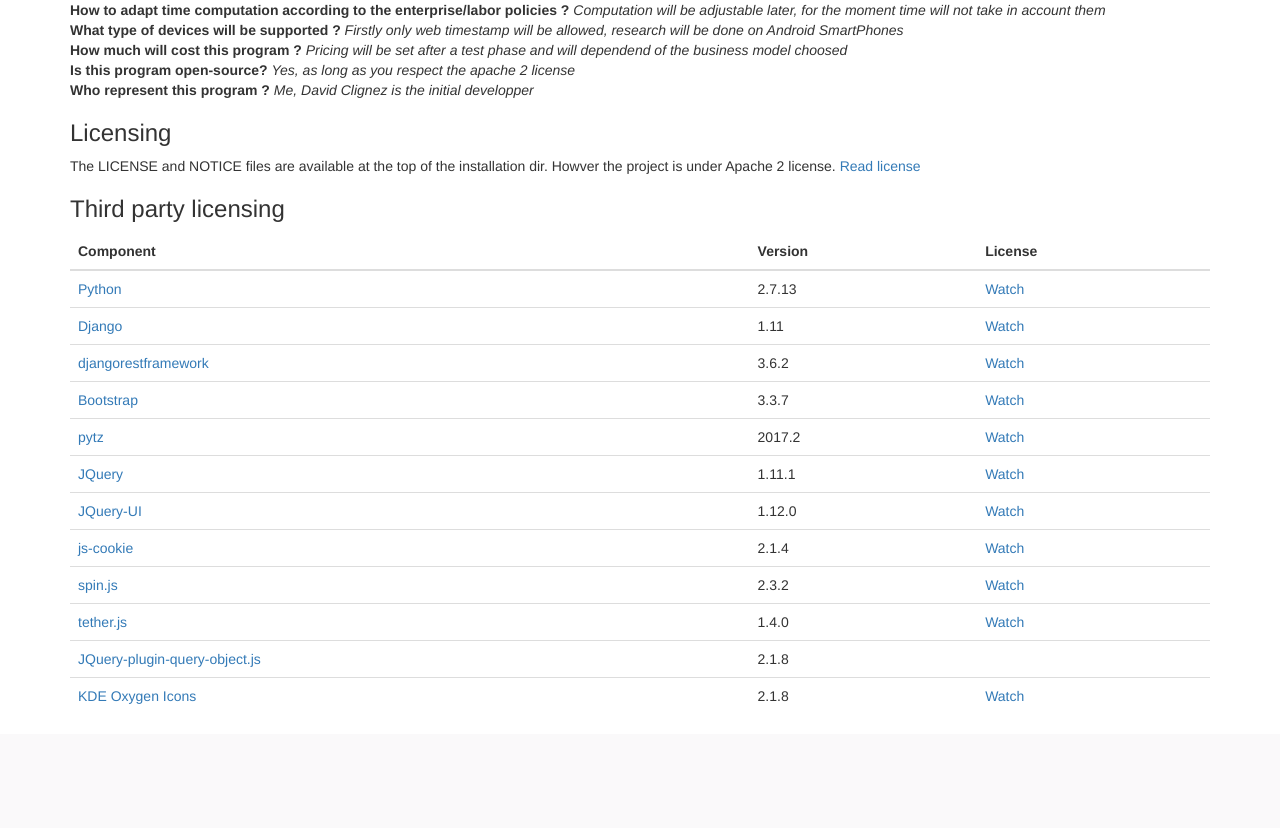
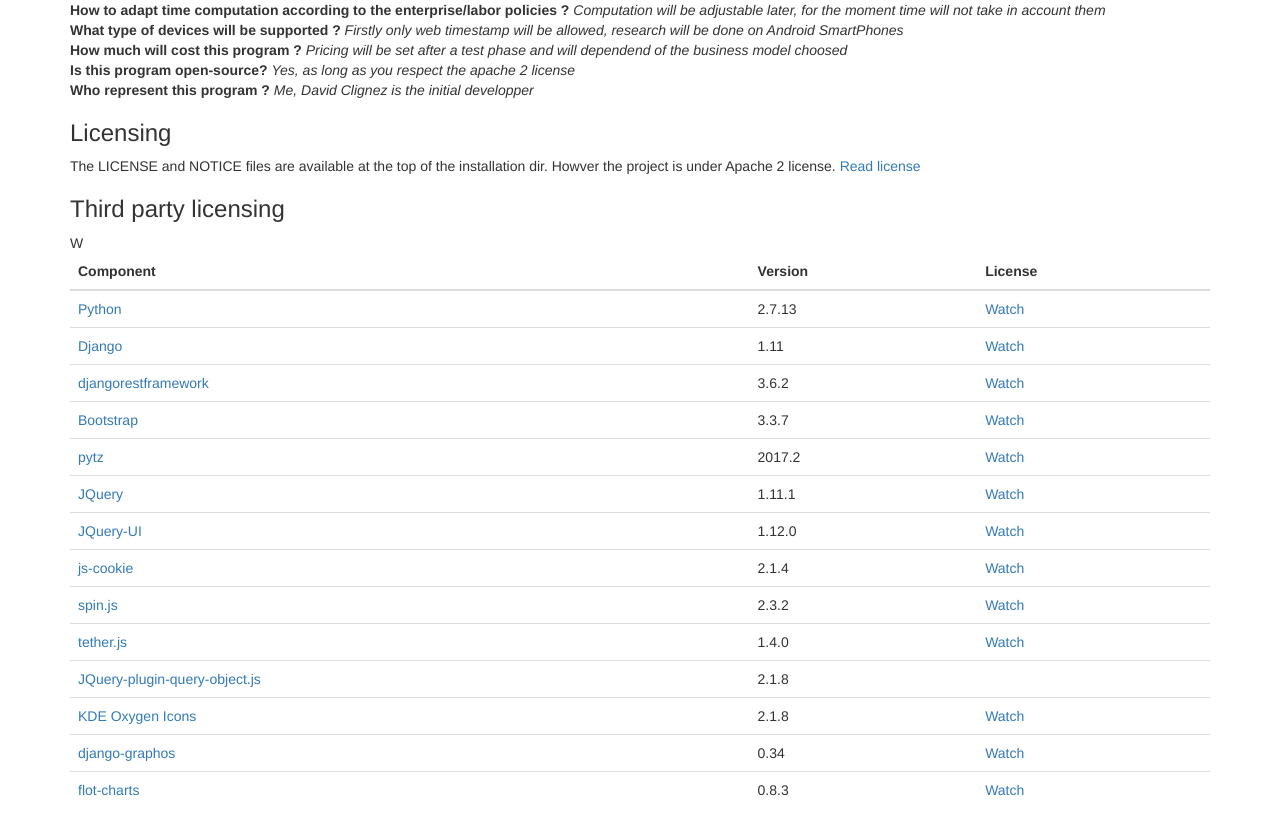
Before and after one commit to baalkor/timetracking, a Django app: page /about/ in a window 1280 px wide. Shown: the part 329-1157 px from the top of the page. Before the commit the page ends 1033 px from the top, so only its background shows below. Run offline with Django 3.2, Linux system fonts and the light colour scheme; some libraries are stand-ins or nearby versions.

Commit message:
dadasdsa

```diff
--- a/opconsole/static/templates/about.html
+++ b/opconsole/static/templates/about.html
@@ -92,6 +92,16 @@
                     <td>2.1.8</td>
                     <td><a href="https://techbase.kde.org/Projects/Oxygen/Licensing#Use_on_Websites">Watch</a></td>
                 </tr>
+                <tr>W
+                    <td><a target="_blank" href="https://pypi.python.org/pypi/django-graphos/">django-graphos</a></td>
+                    <td>0.34</td>
+                    <td><a href="http://agiliq.com/docs/django-graphos/">Watch</a></td>
+                </tr>
+                <tr>
+                    <td><a target="_blank" href="http://www.flotcharts.org/">flot-charts</a></td>
+                    <td>0.8.3</td>
+                    <td><a href="https://raw.githubusercontent.com/flot/flot/master/LICENSE.txt">Watch</a></td>
+                </tr>
             </tbody>
         </table>
     </h3>
```
